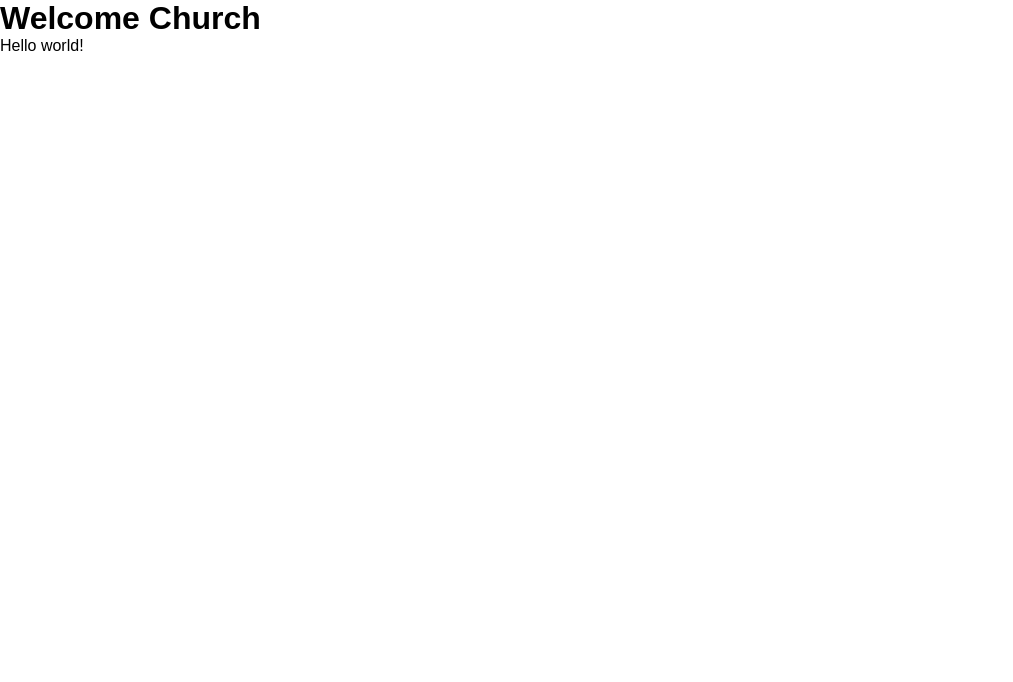
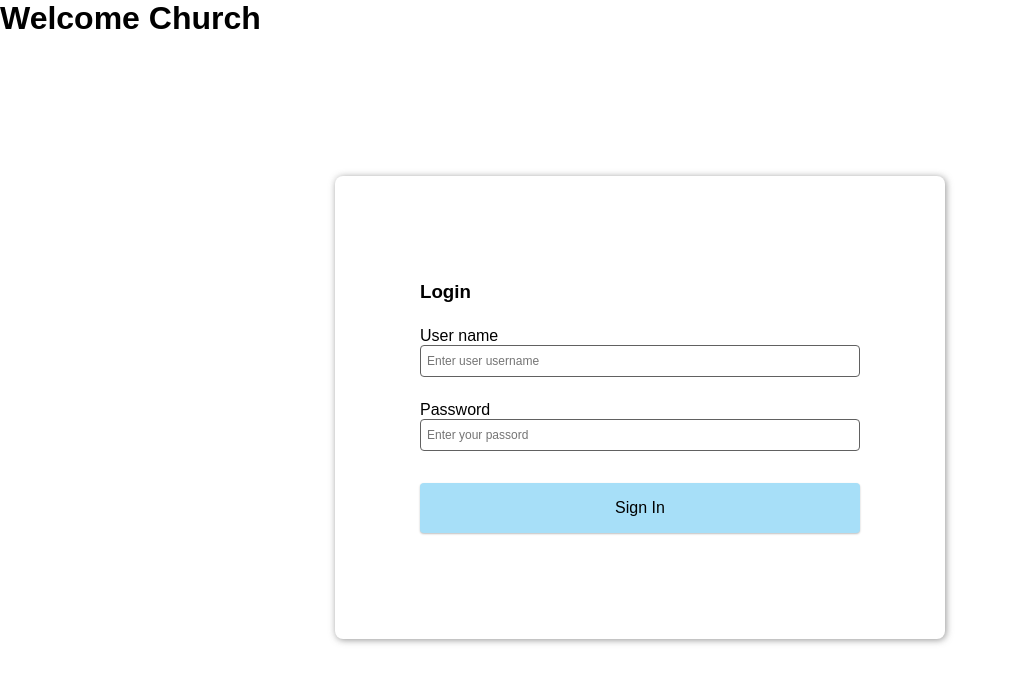
Before and after one commit to hack-van/welcome-church, a React (Create React App) app: page / in a window 1280 px wide. Shown: the top 682 px of the page, without its empty margins (0-1013 px from the left). Built offline with nearby package versions, Linux system fonts and the light colour scheme.

Commit message:
[WIP] implement login page

```diff
--- a/src/App.jsx
+++ b/src/App.jsx
@@ -1,26 +1,27 @@
-import React from 'react';
+import React from "react";
 // import logo from './logo.svg';
-import './App.scss';
+import "./App.scss";
 import {
   BrowserRouter,
   Routes,
   // Link,
   Route,
-} from 'react-router-dom';
-import HomePage from './pages/HomePage';
-import Layout from './components/Layout';
+} from "react-router-dom";
+import HomePage from "./pages/HomePage";
+import Login from "./pages/Login";
+import Layout from "./components/Layout";
 
-const App = () =>
-  (
+const App = () => {
+  const isUserLogin = false;
+  return (
     <BrowserRouter>
       <Routes>
         <Route element={<Layout />}>
-          <Route path="/" element={<HomePage />} />
+          <Route path="/" element={isUserLogin ? <HomePage /> : <Login />} />
           {/* <Route path="child" element={<ChildComponent />} /> */}
         </Route>
       </Routes>
     </BrowserRouter>
-  )
-;
-
+  );
+};
 export default App;
--- a/src/App.scss
+++ b/src/App.scss
@@ -1,3 +1,29 @@
+@import "./variables.scss";
+
 body {
   font-family: Arial, Helvetica, sans-serif;
+  font-size: $fontMedium;
 }
+
+.flex-center {
+  display: flex;
+  justify-content: center;
+  align-items: center;
+}
+
+.section {
+  max-width: 1200;
+}
+
+.box {
+  border-radius: 8px;
+
+  &.box-shadow {
+    box-shadow: 1px 1px 7px 0 rgb(129 129 129 / 85%);
+    padding: 0 85px;
+  }
+}
+
+.inner-container {
+  width: 100%;
+}
--- a/src/components/Layout.scss
+++ b/src/components/Layout.scss
@@ -0,0 +1,6 @@
+main {
+  display: flex;
+  align-items: center;
+  justify-content: center;
+  min-height: calc(100vh - 60px);
+}
--- /dev/null
+++ b/src/components/shared/Button.jsx
@@ -0,0 +1,8 @@
+import * as React from "react";
+import "./Button.scss";
+
+const Button = ({ title }) => {
+  return <button type="button">{title}</button>;
+};
+
+export default Button;
--- /dev/null
+++ b/src/components/shared/Button.scss
@@ -0,0 +1,15 @@
+@import "../../variables.scss";
+
+button {
+  width: 100%;
+  background-color: $primaryColor;
+  padding: 16px 0;
+  box-shadow: 0 1px 2px 0 rgb(0 0 0 / 25%);
+  border-radius: 4px;
+  font-size: inherit;
+  margin-top: 32px;
+
+  &:hover {
+    background-color: #23bbff;
+  }
+}
--- /dev/null
+++ b/src/components/shared/InputField.jsx
@@ -0,0 +1,13 @@
+import * as React from "react";
+import "./InputField.scss";
+
+const InputField = ({ title, placeholder = "" }) => {
+  return (
+    <div className="input-wrapper">
+      <label>{title}</label>
+      <input type="text" name="username" placeholder={placeholder} />
+    </div>
+  );
+};
+
+export default InputField;
--- /dev/null
+++ b/src/components/shared/InputField.scss
@@ -0,0 +1,18 @@
+@import "../../variables.scss";
+
+label {
+  display: block;
+}
+
+input {
+  border: 1px solid $grey;
+  border-radius: 4px;
+  height: 32px;
+  font-size: $fontSmall;
+  width: 100%;
+  padding: 0 6px;
+}
+
+.input-wrapper {
+  margin-top: 24px;
+}
--- a/src/pages/Login.jsx
+++ b/src/pages/Login.jsx
@@ -1,22 +1,19 @@
-import * as React from 'react';
-
-// import Layout from '../components/Layout';
+import * as React from "react";
+import InputField from "../components/shared/InputField";
+import Button from "../components/shared/Button";
+import "./Login.scss";
 
 const Login = () => {
-  <>
-    <form>
-      <label>
-          Username:
-          <input type="text" name="username" />
-      </label>
-      <label>
-          Password:
-          <input type="text" name="password" />
-      </label>
-          <button>Sign in</button>
-          <input type="submit" value="Submit" />
-    </form>
-  </>
-}
+  return (
+    <div className="box box-shadow login flex-center">
+      <div className="inner-container">
+        <h3>Login</h3>
+        <InputField title="User name" placeholder="Enter user username" />
+        <InputField title="Password" placeholder="Enter your passord" />
+        <Button title="Sign In" />
+      </div>
+    </div>
+  );
+};
 
 export default Login;
--- /dev/null
+++ b/src/pages/Login.scss
@@ -0,0 +1,4 @@
+.login {
+  width: 610px;
+  height: 463px;
+}
--- /dev/null
+++ b/src/variables.scss
@@ -0,0 +1,4 @@
+$grey: #616161;
+$primaryColor: #a7dff8;
+$fontSmall: 12px;
+$fontMedium: 16px;
```
Also changed, not shown: .eslintrc.json.
